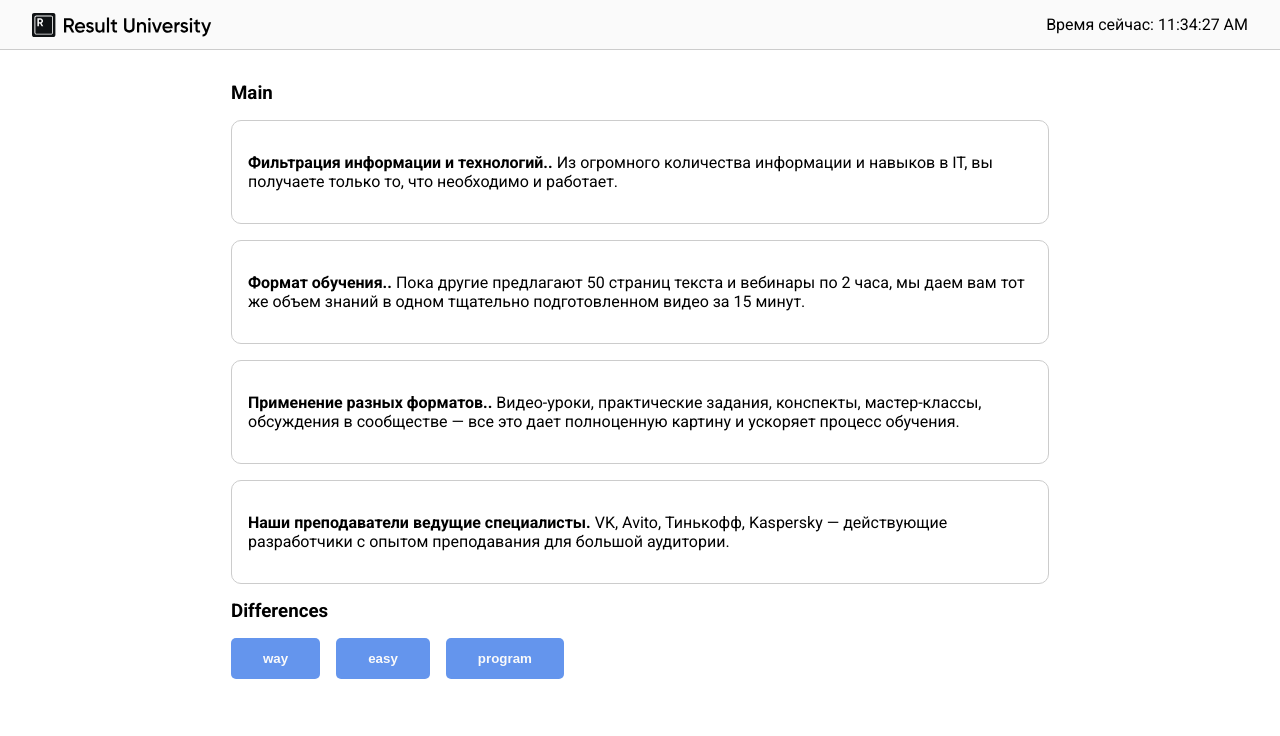
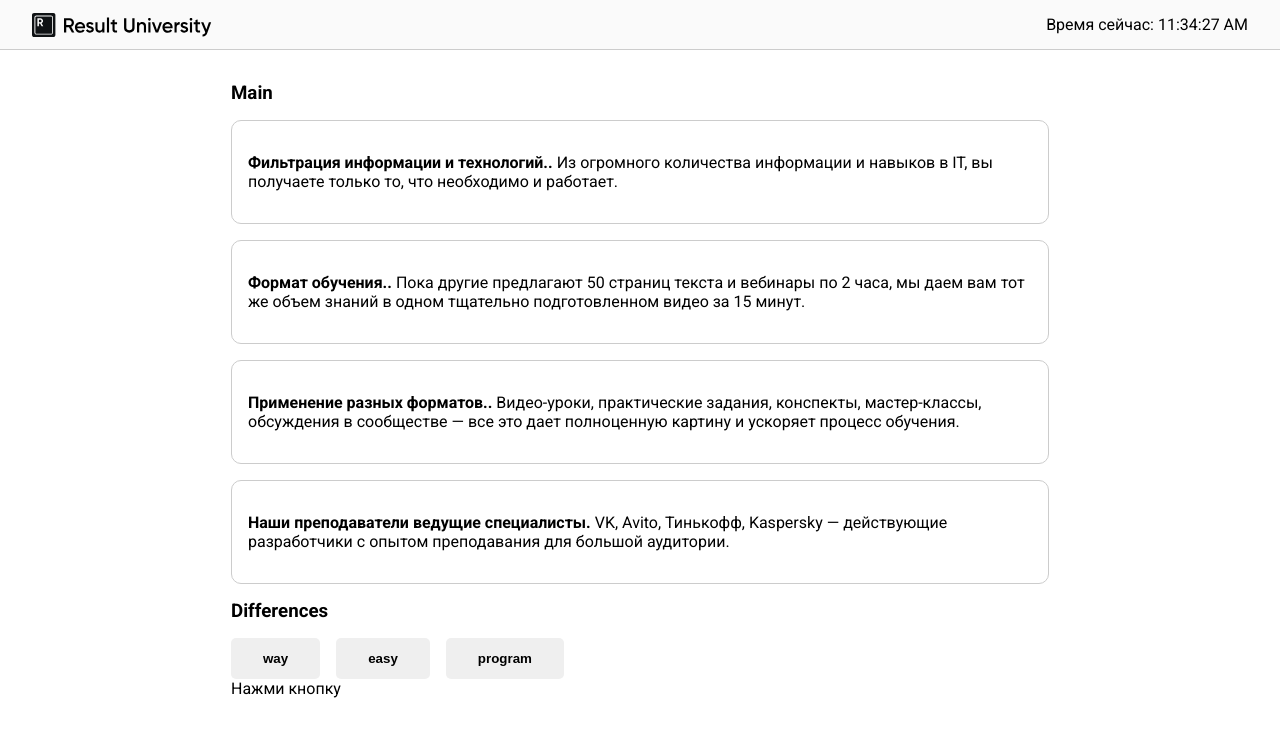
Before and after one commit to iamAndreyGavrilov/React-basic, a React (Vite) app: page / in a window 1280 px wide. Shown: the top 736 px of the page. Built offline with nearby package versions, Linux system fonts and the light colour scheme.

Commit message:
динамический класс

```diff
--- a/src/App.jsx
+++ b/src/App.jsx
@@ -5,10 +5,10 @@ import { ways, differences } from './data.js';
 import { useState } from 'react';
 
 export default function App() {
-  const [content, setContent] = useState('Нажми на кнопку');
+  const [contentType, setContentType] = useState(null);
 
   function handleClick(type) {
-    setContent(type);
+    setContentType(type);
   }
 
   return (
@@ -27,11 +27,17 @@ export default function App() {
 
         <section>
           <h3>Differences</h3>
-          <Button onClick={() => handleClick('way')}>way</Button>
-          <Button onClick={() => handleClick('easy')}>easy</Button>
-          <Button onClick={() => handleClick('program')}>program</Button>
+          <Button isActive={contentType === 'way'} onClick={() => handleClick('way')}>
+            way
+          </Button>
+          <Button isActive={contentType === 'easy'} onClick={() => handleClick('easy')}>
+            easy
+          </Button>
+          <Button isActive={contentType === 'program'} onClick={() => handleClick('program')}>
+            program
+          </Button>
 
-          <p>{differences[content]}</p>
+          {contentType ? <p>{differences[contentType]}</p> : <div>Нажми кнопку</div>}
         </section>
       </main>
     </div>
--- a/src/components/Button/Button.tsx
+++ b/src/components/Button/Button.tsx
@@ -1,8 +1,8 @@
 import './Button.css';
 
-export default function Button({ children, onClick }) {
+export default function Button({ children, onClick, isActive }) {
   return (
-    <button className="button active" onClick={onClick}>
+    <button className={isActive ? 'button active' : 'button'} onClick={onClick}>
       {children}
     </button>
   );
```
